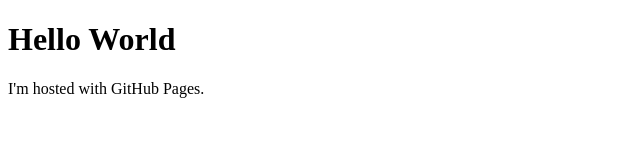
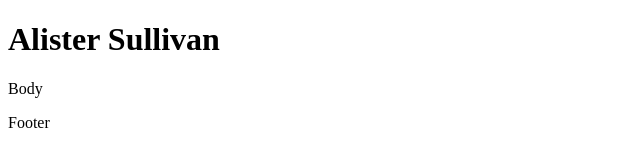
Before and after one commit to alistersullivan/alistersullivan.github.io, a plain HTML site: page index.html in a window 1280 px wide. Shown: the whole page, without its empty margins (0-640 px from the left). Drawn offline with Linux system fonts and the light colour scheme.

Commit message:
Basic Setup

```diff
--- a/index.html
+++ b/index.html
@@ -1,7 +1,14 @@
 <!DOCTYPE html>
 <html>
-<body>
-<h1>Hello World</h1>
-<p>I'm hosted with GitHub Pages.</p>
-</body>
+<head>
+</head>
+	<header>
+		<h1 class="logo">Alister Sullivan</h1>
+	</header>
+	<body>
+		<p>Body</p>
+	</body>
+	<footer>
+		<p>Footer</p>
+	</footer>
 </html>
```
